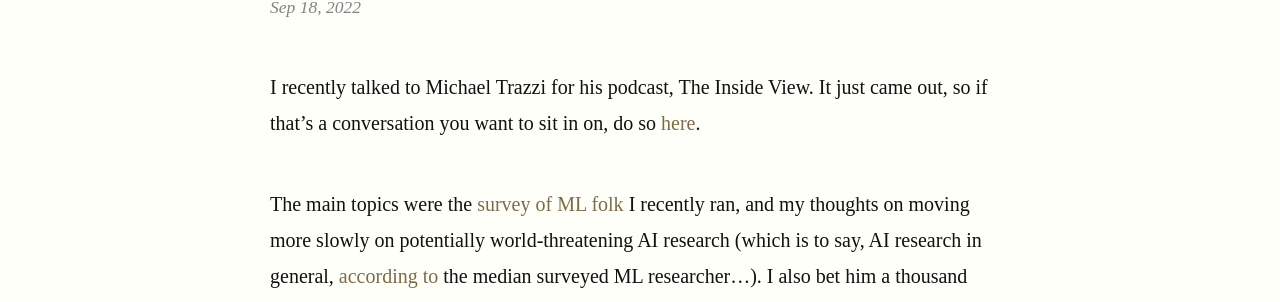
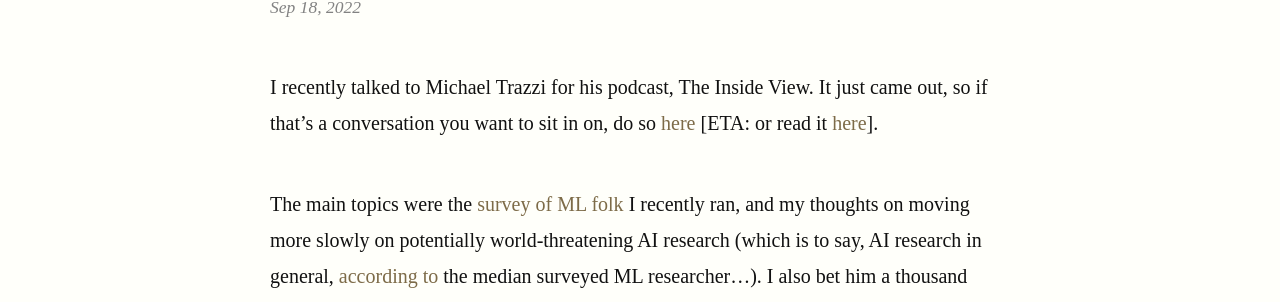
Before and after one commit to katjagrace/katjagrace.github.io, a Jekyll site: the page built from _posts/2022-09-17-im-on-podcasts.md, in a window 1280 px wide. Shown: the part 524-826 px from the top of the page. Built offline with Jekyll 4.4.1, drawn with Linux system fonts in a browser that asks for light colours; some web fonts are replaced; comment, search, counter and statistics services are not loaded.

Commit message:
minor edits

```diff
--- a/_posts/2022-09-17-im-on-podcasts.md
+++ b/_posts/2022-09-17-im-on-podcasts.md
@@ -8,7 +8,7 @@ image: https://hosting.photobucket.com/images/i/katjasgrace/Screen_Shot_2022-09-
 summary: You can listen to Michael Trazzi and I discuss AI
 ---
 
-I recently talked to Michael Trazzi for his podcast, The Inside View. It just came out, so if that's a conversation you want to sit in on, do so [here](https://www.youtube.com/watch?v=rSw3UVDZge0).
+I recently talked to Michael Trazzi for his podcast, The Inside View. It just came out, so if that's a conversation you want to sit in on, do so [here](https://www.youtube.com/watch?v=rSw3UVDZge0) [ETA: or read it [here](https://theinsideview.ai/katja)].
 
 
 The main topics were the [survey of ML folk](https://aiimpacts.org/what-do-ml-researchers-think-about-ai-in-2022/) I recently ran, and my thoughts on moving more slowly on potentially world-threatening AI research (which is to say, AI research in general, [according to](https://aiimpacts.org/what-do-ml-researchers-think-about-ai-in-2022/) the median surveyed ML researcher...). I also bet him a thousand dollars to his hundred that AI would not make blogging way more efficient in two years, if I recall. (I forget the exact terms, and there's no way I'm listening to myself talk for that long to find out. If anyone else learns, I'm curious what I agreed to.)
--- a/subscribe.markdown
+++ b/subscribe.markdown
@@ -8,7 +8,7 @@ fim-offset: 0% 0%
 ---
 ## ...to everything:
 <ul class="rss-subscribe">
-<li><a href="https://worldspiritsockpuppet.substack.com/">Substack</a></li>
+<li><a href="https://worldspiritsockpuppet.substack.com/">Substack</a> (recommended)</li>
 <li><a href="{{ "/feed.xml" | relative_url }}">RSS feed</a></li>
 <li><a href="{{ "/subscribe-form.html" | relative_url }}">Email (Mailchimp)</a></li>
 </ul>
```
Also changed, not shown: 1 other file.
